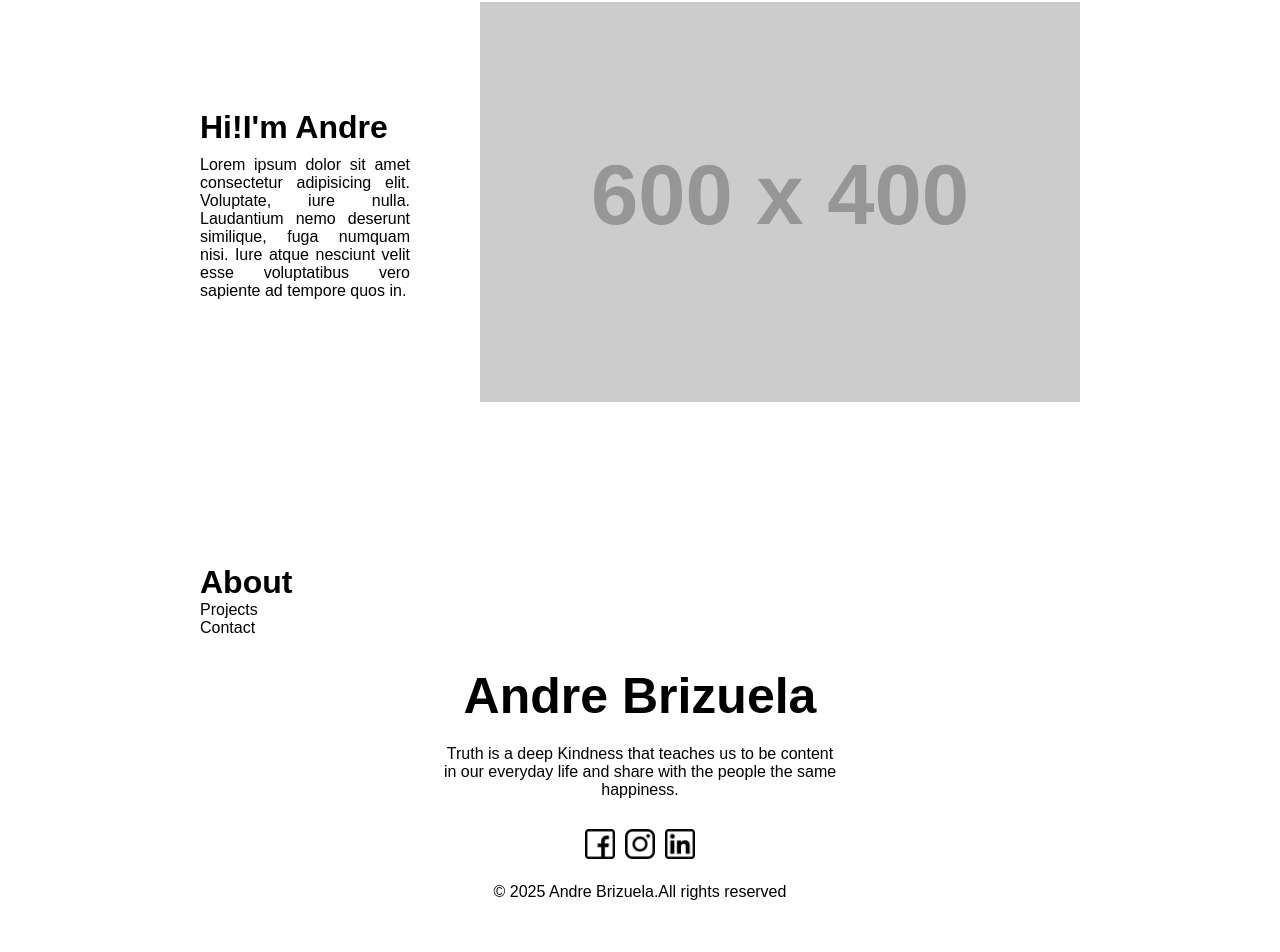
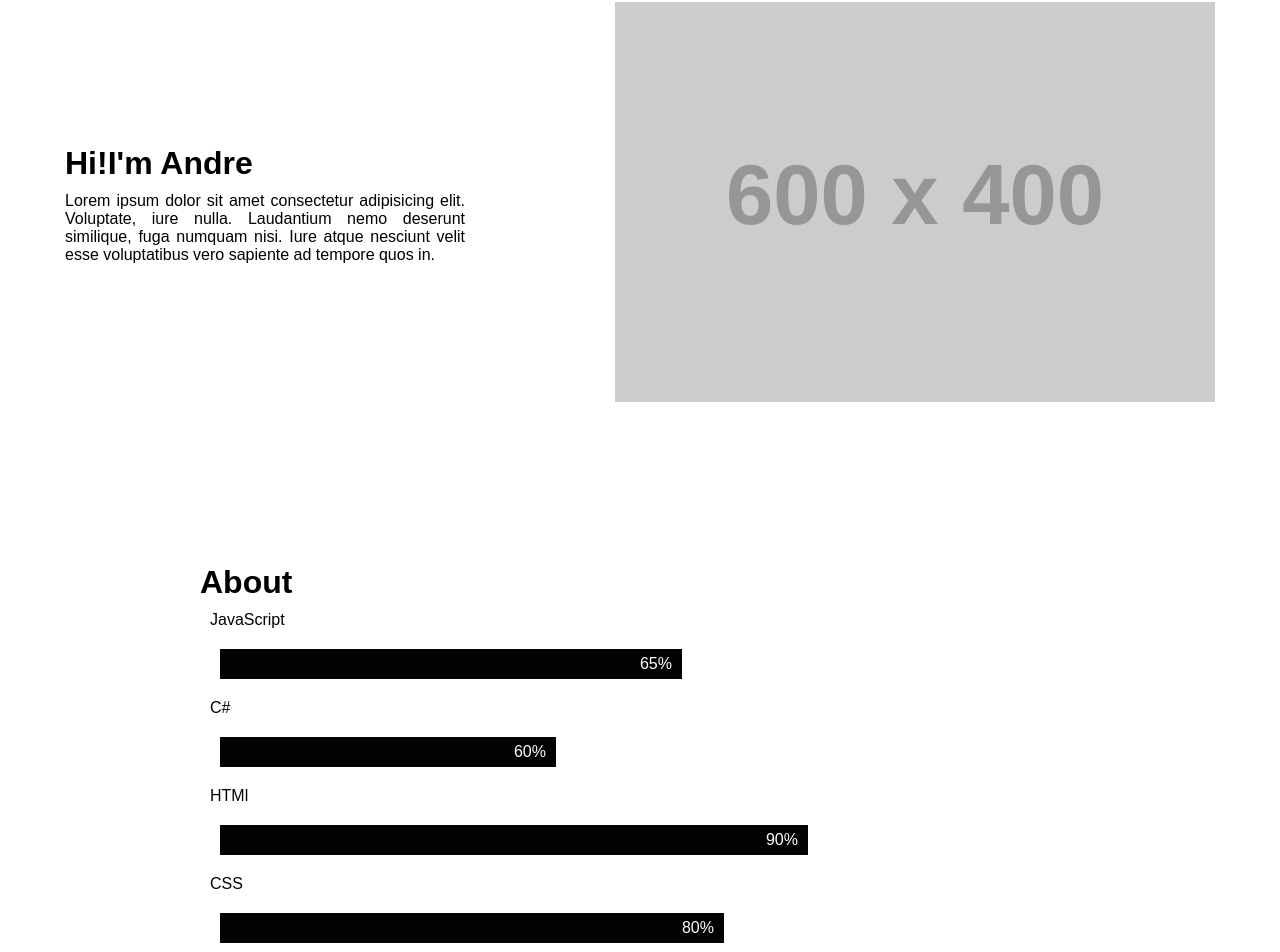
Before and after one commit to Mrdrey/Portfolio, a React (Vite) app: page / in a window 1280 px wide. Shown: the part 253-1205 px from the top of the page. Before the commit the page ends 1184 px from the top, so only its background shows below. Built offline with nearby package versions, Linux system fonts and the light colour scheme.

Commit message:
add progress on aboout page

```diff
--- a/index.html
+++ b/index.html
@@ -4,7 +4,7 @@
     <meta charset="UTF-8" />
     <link rel="icon" type="image/svg+xml" href="./src/assets/instagram.png" />
     <meta name="viewport" content="width=device-width, initial-scale=1.0" />
-    <title>Vite + React</title>
+    <title>Andre Brizuela</title>
   </head>
   <body>
     <div id="root"></div>
--- a/src/Pages/About.jsx
+++ b/src/Pages/About.jsx
@@ -1,10 +1,36 @@
 import React from 'react'
-
+import './css/About.css'
 const About = () => {
   return (
     <div>
+      {/* title container */}
       <div className="title">
         <h1>About</h1>
+      </div>
+
+
+
+      {/* skills bar */}
+      <div className="skills-container">
+      <p>JavaScript</p>
+      <div className="container-skill-bar">
+        <div className="skills js">65%</div>
+      </div>
+
+      <p>C#</p>
+      <div className="container-skill-bar">
+        <div className="skills php">60%</div>
+      </div>
+          <p>HTMl</p>
+              <div className="container-skill-bar">
+        <div className="skills html">90%</div>
+      </div>
+
+      <p>CSS</p>
+      <div className="container-skill-bar">
+        <div className="skills css">80%</div>
+      </div>
+
       </div>
     </div>
   )
--- a/src/Pages/Layout.jsx
+++ b/src/Pages/Layout.jsx
@@ -1,6 +1,6 @@
 import React ,{useState}from 'react'
 import { Outlet} from "react-router-dom";
-import { NavLink } from "react-router";
+import { Link, NavLink } from "react-router";
 import './css/Layout.css'
 import Footer from '../components/Footer';
 const Layout = () => {
@@ -10,15 +10,15 @@ const Layout = () => {
         <header>
             <div className="header">
                 <div className="title">
-                    <h1>Andre Brizuela</h1>
+                   <Link to='/' className="name-link" ><h1>Andre Brizuela</h1></Link>
                 </div>
             </div>
 
             <nav>
           <ul>
-            <li>
+            {/* <li>
               <NavLink to='/' >Home</NavLink>
-            </li>
+            </li> */}
             <li>
               <NavLink to='/about' >About</NavLink>
             </li>
--- /dev/null
+++ b/src/Pages/css/About.css
@@ -0,0 +1,35 @@
+/* Make sure that padding behaves as expected */
+* {box-sizing:border-box}
+
+/* Container for skill bars */
+.container {
+ /* Full width */
+  background-color: #ddd; /* Grey background */
+
+}
+.skills-container{
+    display: flex;
+    flex-direction: column;
+    justify-content: center;
+    width: 100%;
+    gap: 10px;
+    padding: 10px;
+}
+.container-skill-bar{
+    display: flex;
+    justify-content: space-between;
+    align-items: center;
+    padding: 10px;
+}
+.skills {
+  text-align: right; /* Right-align text */
+  padding-top: 6px; /* Add top padding */
+  padding-bottom: 6px; /* Add bottom padding */
+  padding-right: 10px;
+  color: white; /* White text color */
+}
+
+.html {width: 70%; background-color: #020202; } /* Green */
+.css {width: 60%; background-color: #020202;} /* Blue */
+.js {width: 55%; background-color: #020202;} /* Red */
+.php {width: 40%; background-color: #020202;} /* Dark Grey */
--- a/src/Pages/css/Layout.css
+++ b/src/Pages/css/Layout.css
@@ -34,3 +34,7 @@ a.active{
     color:white;
     background-color: black;
 }
+.name-link{
+    text-decoration: none;
+    color: black;
+}
--- a/src/components/css/Heading.css
+++ b/src/components/css/Heading.css
@@ -2,15 +2,14 @@
     display: flex;
     height: 90vh;
     align-items:center;
-    column-gap: 70px;
-
-}
-.headline{
-
+    justify-content: center;
+    column-gap: 150px;
+    background-color: white;
 
 }
 .headline p{
     text-align: justify;
     padding-top: 10px;
+    width: 400px;
 
 }
```
Also changed, not shown: src/navigation.jsx (+9 -0 lines).
